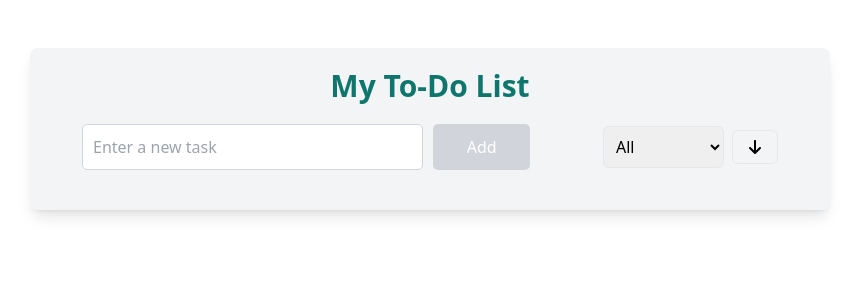
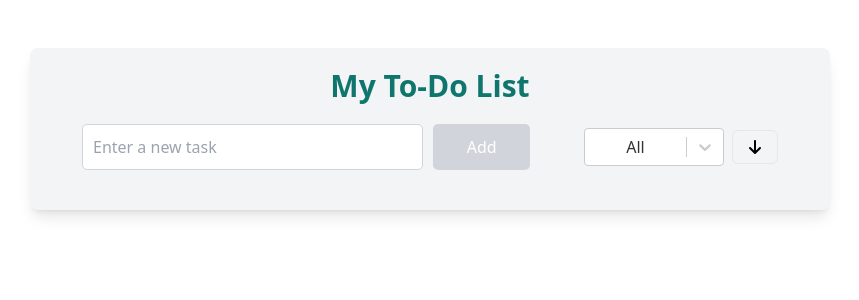
Before and after one commit to sh1zzle/TO-DO-List, a React (Vite) app: page / in a window 1280 px wide. Shown: the top 300 px of the page, without its empty margins (210-1069 px from the left). Built offline with nearby package versions, Linux system fonts and the light colour scheme.

Commit message:
Added css for sorting

```diff
--- a/package.json
+++ b/package.json
@@ -21,13 +21,15 @@
     "@fortawesome/react-fontawesome": "^0.2.2",
     "@tanstack/react-query": "^5.59.15",
     "react": "^18.3.1",
-    "react-dom": "^18.3.1"
+    "react-dom": "^18.3.1",
+    "react-select": "^5.8.3"
   },
   "devDependencies": {
     "@eslint/js": "^9.12.0",
     "@types/jest": "^29.5.13",
     "@types/react": "^18.3.3",
     "@types/react-dom": "^18.3.0",
+    "@types/react-select": "^5.0.1",
     "@vitejs/plugin-react": "^4.3.1",
     "autoprefixer": "^10.4.20",
     "eslint": "^9.12.0",
--- a/src/index.tsx
+++ b/src/index.tsx
@@ -1,4 +1,5 @@
 import { useEffect, useState } from 'react';
+import Select from 'react-select';
 import './style.css';
 
 import { FontAwesomeIcon } from '@fortawesome/react-fontawesome';
@@ -35,6 +36,12 @@ const App = () => {
   const [editingTodoId, setEditingTodoId] = useState<number | null>(null);
 
   const [editText, setEditText] = useState('');
+
+  const statusOptions = [
+    { value: 'all', label: 'All' },
+    { value: 'done', label: 'Completed' },
+    { value: 'pending', label: 'Pending' },
+  ];
 
   const handleEdit = (todo: Todo) => {
     setEditingTodoId(todo.id);
@@ -198,9 +205,9 @@ const App = () => {
 
   const sortedTodos = filteredTodos?.sort((a, b) => {
     if (sortOption === 'alphabetical') {
-      return a.text.localeCompare(b.text); // A-Z
+      return a.text.localeCompare(b.text);
     } else if (sortOption === 'reverse-alphabetical') {
-      return b.text.localeCompare(a.text); // Z-A
+      return b.text.localeCompare(a.text);
     }
     return 0;
   });
@@ -228,7 +235,6 @@ const App = () => {
     },
 
     onError: (error, updatedTodo, context) => {
-      // If there was an error, revert the todos to their previous state
       if (context?.previousTodos) {
         queryClient.setQueryData(queryKey, context.previousTodos);
       }
@@ -236,12 +242,10 @@ const App = () => {
     },
 
     onSuccess: () => {
-      // Invalidate the queries so they refetch the latest data
       queryClient.invalidateQueries({ queryKey });
     },
 
     onSettled: () => {
-      // Invalidate queries on both success and error to ensure the cache is fresh
       queryClient.invalidateQueries({ queryKey });
     },
   });
@@ -272,15 +276,42 @@ const App = () => {
 
         <div className="flex gap-2 justify-end items-center w-[30%]">
           <div>
-            <select
-              value={statusFilter}
-              onChange={(e) => setStatusFilter(e.target.value)}
-              className="py-2 px-2 border rounded-md focus:outline-none focus:ring-1 focus:ring-gray-300"
-            >
-              <option value="all">All</option>
-              <option value="done">Completed</option>
-              <option value="pending">Pending</option>
-            </select>
+            <Select
+              value={statusOptions.find(
+                (option) => option.value === statusFilter
+              )}
+              onChange={(selectedOption) =>
+                setStatusFilter(selectedOption?.value || 'all')
+              }
+              options={statusOptions}
+              styles={{
+                container: (provided) => ({
+                  ...provided,
+                  width: '140px',
+                }),
+                control: (provided, state) => ({
+                  ...provided,
+                  minHeight: '36px',
+                  outline: 'none',
+                  boxShadow: 'none',
+                  borderColor: state.isFocused
+                    ? '#d1d5db'
+                    : provided.borderColor,
+                  '&:hover': {
+                    borderColor: '#d1d5db',
+                  },
+                }),
+                menu: (provided) => ({
+                  ...provided,
+                  backgroundColor: '#f3f4f6',
+                }),
+                option: (provided, state) => ({
+                  ...provided,
+                  backgroundColor: state.isFocused ? '#e5e7eb' : '#f3f4f6',
+                  color: state.isSelected ? '#000' : '#333',
+                }),
+              }}
+            />
           </div>
           <div>
             <button
@@ -318,8 +349,7 @@ const App = () => {
                 className={`bg-white flex justify-between items-center mb-4 px-8 py-4 rounded-lg mx-8 cursor-pointer ${
                   todo.done ? 'line-through text-gray-500' : ''
                 }`}
-                onClick={(e) => {
-                  // Prevent toggle when editing
+                onClick={() => {
                   if (editingTodoId !== todo.id) {
                     toggleTodoMutation.mutate(todo.id);
                   }
@@ -352,17 +382,15 @@ const App = () => {
                     <span className="text-red-500">Deleting...</span>
                   ) : (
                     <>
-                      {/* Edit Button */}
                       <FontAwesomeIcon
                         icon={faPen}
                         onClick={(e) => {
                           e.stopPropagation();
-                          handleEdit(todo); // Trigger editing
+                          handleEdit(todo);
                         }}
                         className="ml-[10px] cursor-pointer p-2 rounded-full bg-gray-200 hover:bg-yellow-500 transition-colors duration-200 text-gray-700 hover:text-white"
                       />
 
-                      {/* Delete Button */}
                       <FontAwesomeIcon
                         icon={faTrashCan}
                         onClick={(e) => {
--- a/tsconfig.json
+++ b/tsconfig.json
@@ -8,7 +8,9 @@
     "skipLibCheck": true,
     "forceConsistentCasingInFileNames": true,
     "outDir": "./dist",
-    "moduleResolution": "node"
+    "moduleResolution": "node",
+    "typeRoots": ["node_modules/@types"],
+    "types": ["react", "react-dom"]
   },
   "include": ["src/**/*"],
   "exclude": ["node_modules", "dist"]
```
Also changed, not shown: 1 other file (tests, documents, lock files or other folders).
